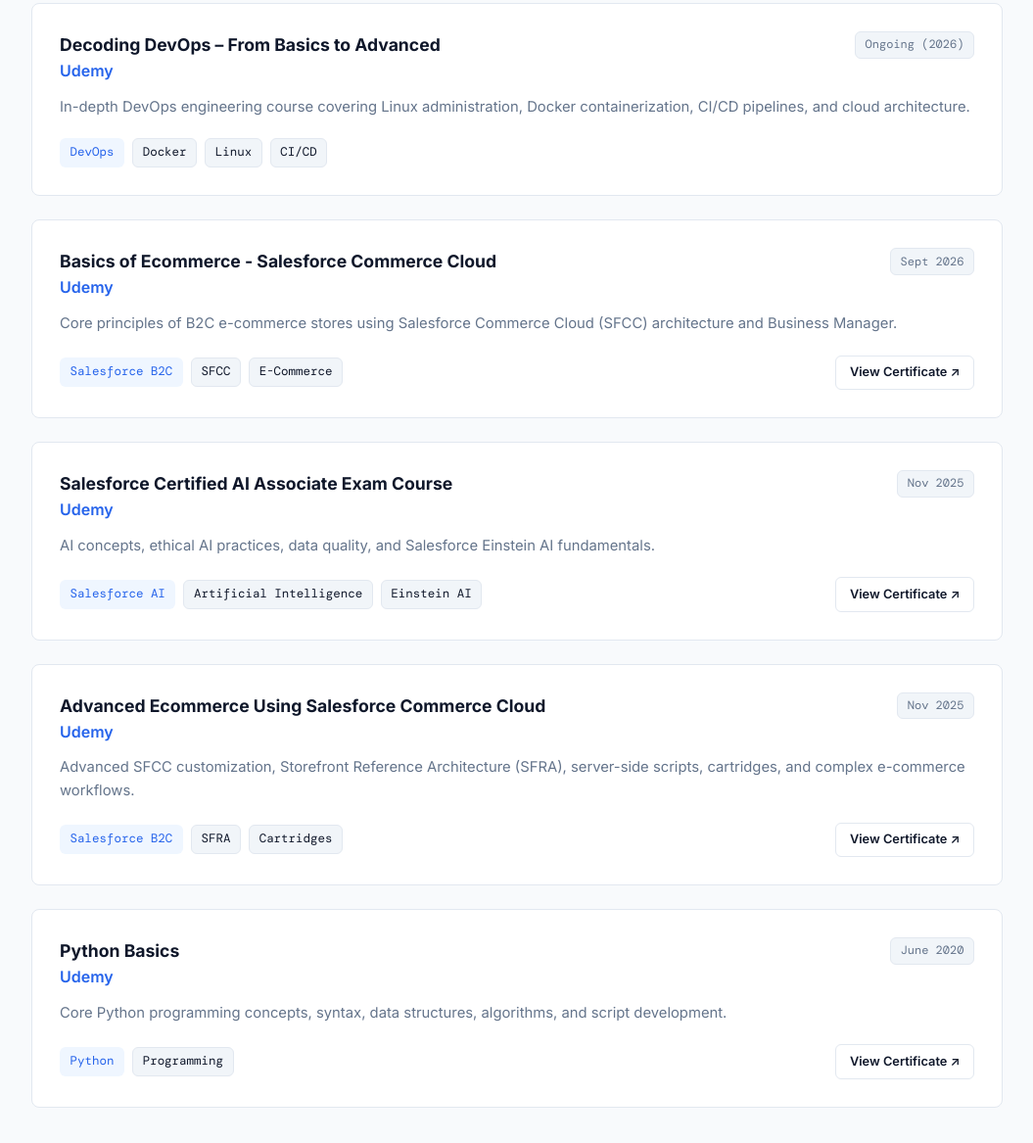
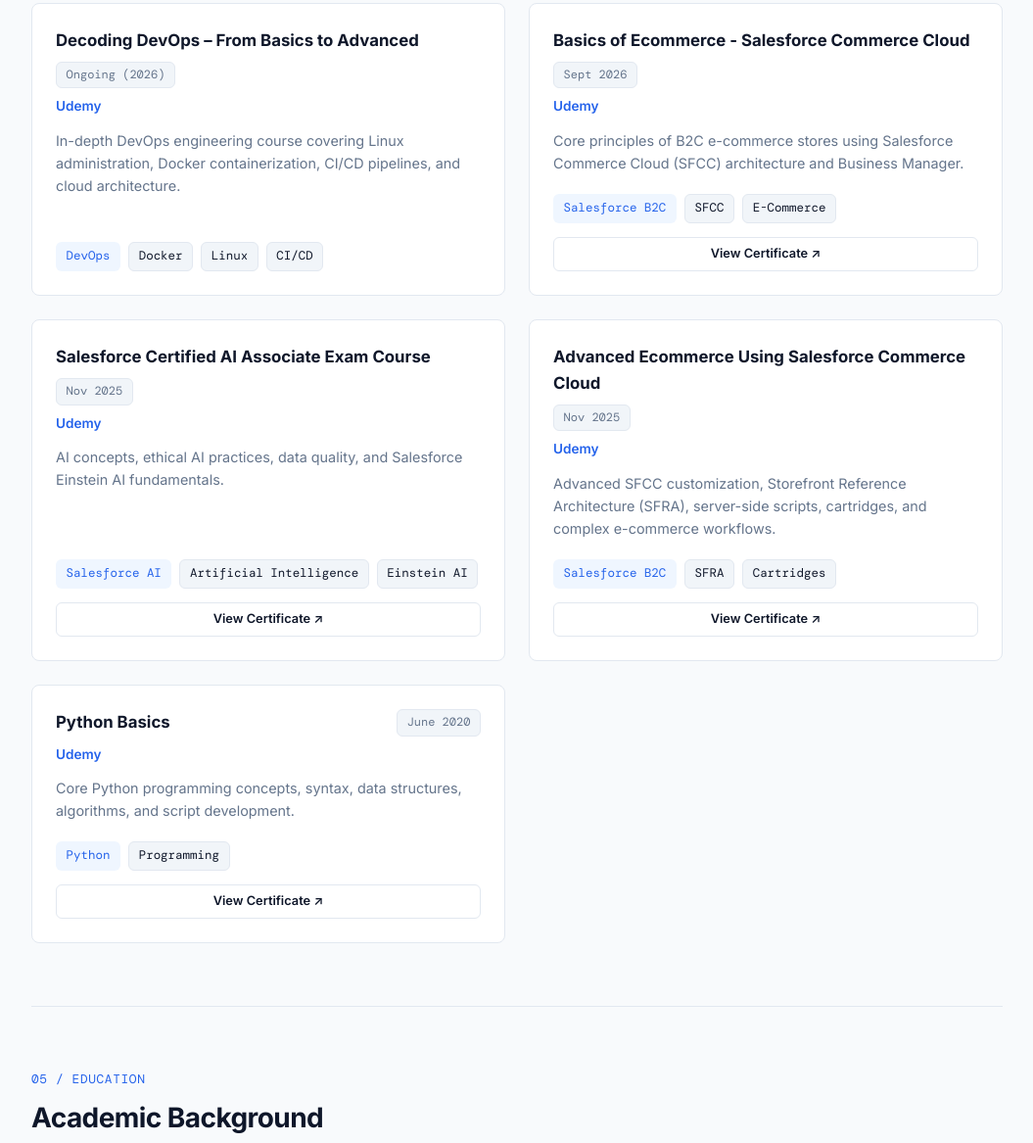
Before and after one commit to LuisRessonha/LuisRessonha.github.io, a plain HTML site: page portfolio.html in a window 1280 px wide. Shown: the part 3067-4234 px from the top of the page at 98% size, without its empty margins (112-1167 px from the left). Drawn offline with nearby package versions, Linux system fonts and the light colour scheme.

Commit message:
Refactor certifications section to use half-grid layout; enhance presentation of project cards

```diff
--- a/css/styles.css
+++ b/css/styles.css
@@ -524,6 +524,12 @@ body.dark .site-header {
 	gap: 1.5rem;
 }
 
+.half-grid {
+	display: grid;
+	grid-template-columns: repeat(2, 1fr);
+	gap: 1.5rem;
+}
+
 .project-card {
 	background: var(--surface);
 	border: 1px solid var(--border);
@@ -593,6 +599,10 @@ body.dark .site-header {
 		grid-template-columns: 1fr;
 	}
 
+	.half-grid {
+		grid-template-columns: 1fr;
+	}
+
 	.timeline-header {
 		flex-direction: column;
 		align-items: flex-start;
--- a/portfolio.html
+++ b/portfolio.html
@@ -263,98 +263,96 @@
 					<span class="section-tag">04 / Certifications</span>
 					<h2 class="section-title">Certifications & Training</h2>
 				</div>
-				<div class="timeline">
-					<article class="timeline-item">
-						<div class="timeline-header">
+				<div class="half-grid">
+					<article class="project-card">
 						<div>
-								<h3 class="role-title">Decoding DevOps – From Basics to Advanced</h3>
-								<div class="company-name">Udemy</div>
-							</div>
+							<div class="timeline-header" style="margin-bottom: 0.5rem;">
+								<h3 style="font-size: 1.05rem; margin-bottom: 0;">Decoding DevOps – From Basics to Advanced</h3>
 								<span class="period-badge">Ongoing (2026)</span>
 							</div>
-						<p class="timeline-body">In-depth DevOps engineering course covering Linux administration, Docker containerization, CI/CD pipelines, and cloud architecture.</p>
-						<div class="timeline-footer">
+							<div class="company-name" style="font-size: 0.85rem; margin-bottom: 0.75rem;">Udemy</div>
+							<p>In-depth DevOps engineering course covering Linux administration, Docker containerization, CI/CD pipelines, and cloud architecture.</p>
+						</div>
 						<div class="tech-tags">
 							<span class="tag tag-primary">DevOps</span>
 							<span class="tag">Docker</span>
 							<span class="tag">Linux</span>
 							<span class="tag">CI/CD</span>
 						</div>
-						</div>
 					</article>
 
-					<article class="timeline-item">
-						<div class="timeline-header">
+					<article class="project-card">
 						<div>
-								<h3 class="role-title">Basics of Ecommerce - Salesforce Commerce Cloud</h3>
-								<div class="company-name">Udemy</div>
-							</div>
+							<div class="timeline-header" style="margin-bottom: 0.5rem;">
+								<h3 style="font-size: 1.05rem; margin-bottom: 0;">Basics of Ecommerce - Salesforce Commerce Cloud</h3>
 								<span class="period-badge">Sept 2026</span>
 							</div>
-						<p class="timeline-body">Core principles of B2C e-commerce stores using Salesforce Commerce Cloud (SFCC) architecture and Business Manager.</p>
-						<div class="timeline-footer">
-							<div class="tech-tags">
+							<div class="company-name" style="font-size: 0.85rem; margin-bottom: 0.75rem;">Udemy</div>
+							<p>Core principles of B2C e-commerce stores using Salesforce Commerce Cloud (SFCC) architecture and Business Manager.</p>
+						</div>
+						<div>
+							<div class="tech-tags" style="margin-bottom: 0.85rem;">
 								<span class="tag tag-primary">Salesforce B2C</span>
 								<span class="tag">SFCC</span>
 								<span class="tag">E-Commerce</span>
 							</div>
-							<a class="btn btn-secondary" href="assets/certificates/Basics of Ecommerce - Using Salesforce Commerce Cloud.jpg" target="_blank" rel="noreferrer" style="font-size: 0.8rem; padding: 0.4rem 0.84rem;">View Certificate ↗</a>
+							<a class="btn btn-secondary" href="assets/certificates/Basics of Ecommerce - Using Salesforce Commerce Cloud.jpg" target="_blank" rel="noreferrer" style="font-size: 0.8rem; padding: 0.4rem 0.84rem; width: 100%; justify-content: center;">View Certificate ↗</a>
 						</div>
 					</article>
 
-					<article class="timeline-item">
-						<div class="timeline-header">
+					<article class="project-card">
 						<div>
-								<h3 class="role-title">Salesforce Certified AI Associate Exam Course</h3>
-								<div class="company-name">Udemy</div>
-							</div>
+							<div class="timeline-header" style="margin-bottom: 0.5rem;">
+								<h3 style="font-size: 1.05rem; margin-bottom: 0;">Salesforce Certified AI Associate Exam Course</h3>
 								<span class="period-badge">Nov 2025</span>
 							</div>
-						<p class="timeline-body">AI concepts, ethical AI practices, data quality, and Salesforce Einstein AI fundamentals.</p>
-						<div class="timeline-footer">
-							<div class="tech-tags">
+							<div class="company-name" style="font-size: 0.85rem; margin-bottom: 0.75rem;">Udemy</div>
+							<p>AI concepts, ethical AI practices, data quality, and Salesforce Einstein AI fundamentals.</p>
+						</div>
+						<div>
+							<div class="tech-tags" style="margin-bottom: 0.85rem;">
 								<span class="tag tag-primary">Salesforce AI</span>
 								<span class="tag">Artificial Intelligence</span>
 								<span class="tag">Einstein AI</span>
 							</div>
-							<a class="btn btn-secondary" href="assets/certificates/The Complete Salesforce Certified AI Associate Exam Course.jpg" target="_blank" rel="noreferrer" style="font-size: 0.8rem; padding: 0.4rem 0.84rem;">View Certificate ↗</a>
+							<a class="btn btn-secondary" href="assets/certificates/The Complete Salesforce Certified AI Associate Exam Course.jpg" target="_blank" rel="noreferrer" style="font-size: 0.8rem; padding: 0.4rem 0.84rem; width: 100%; justify-content: center;">View Certificate ↗</a>
 						</div>
 					</article>
 
-					<article class="timeline-item">
-						<div class="timeline-header">
+					<article class="project-card">
 						<div>
-								<h3 class="role-title">Advanced Ecommerce Using Salesforce Commerce Cloud</h3>
-								<div class="company-name">Udemy</div>
-							</div>
+							<div class="timeline-header" style="margin-bottom: 0.5rem;">
+								<h3 style="font-size: 1.05rem; margin-bottom: 0;">Advanced Ecommerce Using Salesforce Commerce Cloud</h3>
 								<span class="period-badge">Nov 2025</span>
 							</div>
-						<p class="timeline-body">Advanced SFCC customization, Storefront Reference Architecture (SFRA), server-side scripts, cartridges, and complex e-commerce workflows.</p>
-						<div class="timeline-footer">
-							<div class="tech-tags">
+							<div class="company-name" style="font-size: 0.85rem; margin-bottom: 0.75rem;">Udemy</div>
+							<p>Advanced SFCC customization, Storefront Reference Architecture (SFRA), server-side scripts, cartridges, and complex e-commerce workflows.</p>
+						</div>
+						<div>
+							<div class="tech-tags" style="margin-bottom: 0.85rem;">
 								<span class="tag tag-primary">Salesforce B2C</span>
 								<span class="tag">SFRA</span>
 								<span class="tag">Cartridges</span>
 							</div>
-							<a class="btn btn-secondary" href="assets/certificates/Advanced Ecommerce Using Salesforce Commerce Cloud - SFCC.jpg" target="_blank" rel="noreferrer" style="font-size: 0.8rem; padding: 0.4rem 0.84rem;">View Certificate ↗</a>
+							<a class="btn btn-secondary" href="assets/certificates/Advanced Ecommerce Using Salesforce Commerce Cloud - SFCC.jpg" target="_blank" rel="noreferrer" style="font-size: 0.8rem; padding: 0.4rem 0.84rem; width: 100%; justify-content: center;">View Certificate ↗</a>
 						</div>
 					</article>
 
-					<article class="timeline-item">
-						<div class="timeline-header">
+					<article class="project-card">
 						<div>
-								<h3 class="role-title">Python Basics</h3>
-								<div class="company-name">Udemy</div>
-							</div>
+							<div class="timeline-header" style="margin-bottom: 0.5rem;">
+								<h3 style="font-size: 1.05rem; margin-bottom: 0;">Python Basics</h3>
 								<span class="period-badge">June 2020</span>
 							</div>
-						<p class="timeline-body">Core Python programming concepts, syntax, data structures, algorithms, and script development.</p>
-						<div class="timeline-footer">
-							<div class="tech-tags">
+							<div class="company-name" style="font-size: 0.85rem; margin-bottom: 0.75rem;">Udemy</div>
+							<p>Core Python programming concepts, syntax, data structures, algorithms, and script development.</p>
+						</div>
+						<div>
+							<div class="tech-tags" style="margin-bottom: 0.85rem;">
 								<span class="tag tag-primary">Python</span>
 								<span class="tag">Programming</span>
 							</div>
-							<a class="btn btn-secondary" href="assets/certificates/PythonBasics.jpg" target="_blank" rel="noreferrer" style="font-size: 0.8rem; padding: 0.4rem 0.84rem;">View Certificate ↗</a>
+							<a class="btn btn-secondary" href="assets/certificates/PythonBasics.jpg" target="_blank" rel="noreferrer" style="font-size: 0.8rem; padding: 0.4rem 0.84rem; width: 100%; justify-content: center;">View Certificate ↗</a>
 						</div>
 					</article>
 				</div>
```
Lines whose indentation alone changed are shown as unchanged.
